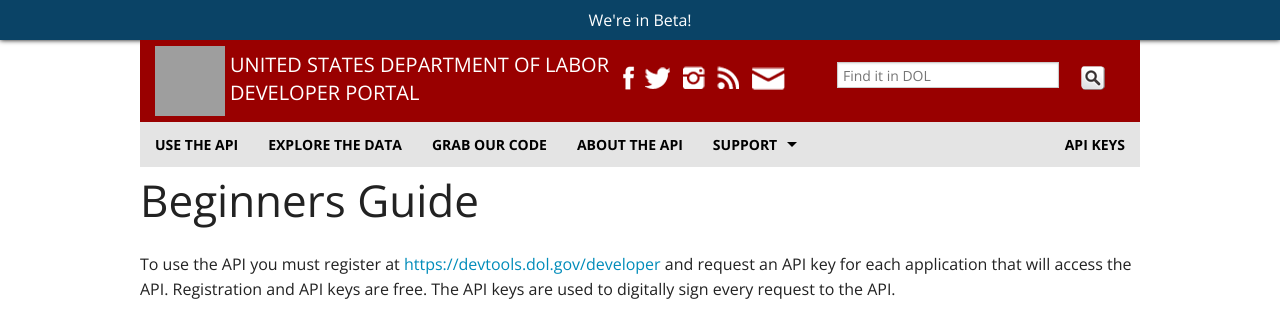
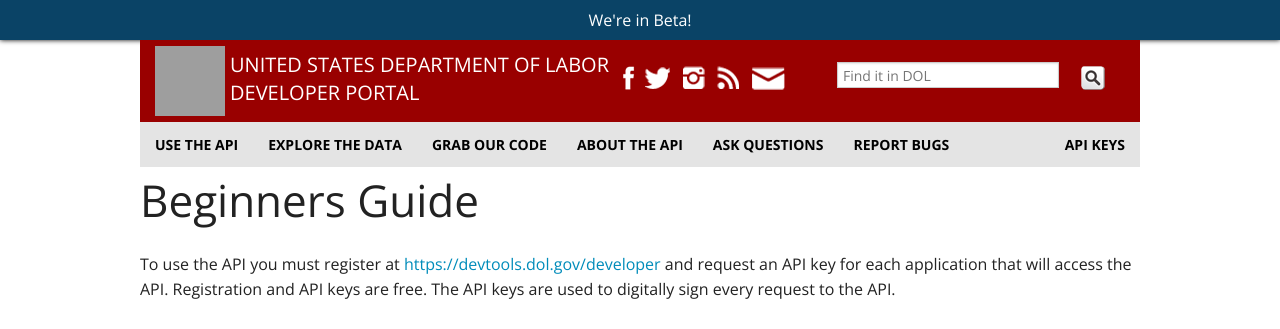
Before and after one commit to USDepartmentofLabor/Developer, a Jekyll site: the page built from _posts/2013-01-30-beginners-guide.md, in a window 1280 px wide, cut to the strip 0-329 px from the top of the page. Built offline with Jekyll 4.4.1, drawn with Linux system fonts in a browser that asks for light colours; Markdown is read by kramdown in place of the engine named in the settings; grey boxes are pictures that could not be loaded.

Commit message:
modified support menu, added links

```diff
--- a/_includes/header.html
+++ b/_includes/header.html
@@ -51,16 +51,12 @@
                     <li><a href="#">API KEYS</a></li>
                 </ul>
                 <ul class="left">
-                    <li><a href="#">USE THE API</a></li>
-                    <li><a href="#">EXPLORE THE DATA</a></li>
-                    <li><a href="#">GRAB OUR CODE</a></li>
+                    <li><a href="{{ site.baseurl }}/beginner/">USE THE API</a></li>
+                    <li><a href="{{ site.baseurl }}/dataset/">EXPLORE THE DATA</a></li>
+                    <li><a href="{{ site.baseurl }}/sdk/">GRAB OUR CODE</a></li>
                     <li><a href="#">ABOUT THE API</a></li>
-                    <li class="has-dropdown"><a href="#">SUPPORT</a>
-                        <ul class="dropdown">
-                            <li><a href="#">Contact Form</a></li>
-                            <li><a href="#">API Help</a></li>
-                        </ul>
-                    </li>
+                    <li><a href="https://opendata.stackexchange.com/questions/ask?tags=labor">ASK QUESTIONS</a></li>
+                    <li><a href="https://github.com/USDepartmentofLabor/DOLAPI/issues">REPORT BUGS</a></li>
                 </ul>
             </section>
         </nav>
--- a/_includes/template.html
+++ b/_includes/template.html
@@ -32,7 +32,7 @@
     </div>
     <div class="large-6 columns">
         {{ cpi | markdownify }}
-        <a href="data/" class="button radius button_tran">Sample the Data</a>
+        <a href="data/" class="button radius button_tran_left">Sample the Data</a>
 
     </div>
 </div>
--- a/css/content.css
+++ b/css/content.css
@@ -50,6 +50,16 @@
     margin: 0 20px;
     width: 200px;
     padding: 15px 0;
+}
+
+.button_tran_left {
+    background-color: black;
+    opacity: .8;
+    font-family: 'Open Sans', sans-serif;
+    font-weight:300;
+    width: 200px;
+    float: left;
+    margin-left: 20px;
 }
 
 .button_dol {
@@ -111,6 +121,7 @@
     font-size: 36px;
     font-weight: bold;
     color: black;
+    text-align: left;
 }
 .how_background h1,
 .how_experienced h1
```
Also changed, not shown: _layouts/sdk.html (added, +14 -0 lines), sdk/index.md (added, +6 -0 lines), 1 other file.
